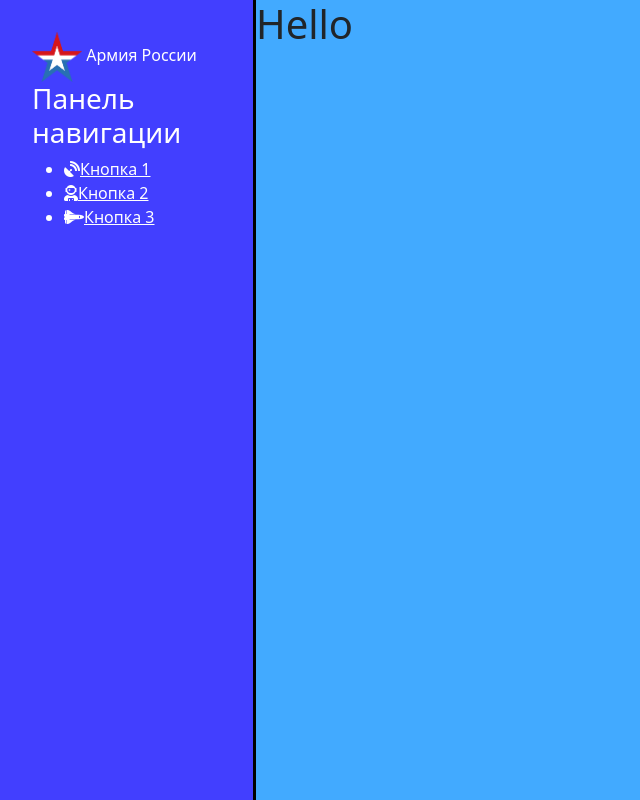
After one commit to protege666/ex_forD, a Django app: page / in a window 1280 px wide. The commit adds this page. Shown: the whole page, without its empty margins (0-640 px from the left). Run offline with Django 3.2, Linux system fonts and the light colour scheme; some libraries are stand-ins or nearby versions.

Commit message:
add first page, static folder, template folder

```diff
--- a/ex_forD/settings.py
+++ b/ex_forD/settings.py
@@ -37,6 +37,7 @@ INSTALLED_APPS = [
     'django.contrib.sessions',
     'django.contrib.messages',
     'django.contrib.staticfiles',
+    'main',
 ]
 
 MIDDLEWARE = [
@@ -119,6 +120,11 @@ USE_TZ = True
 
 STATIC_URL = '/static/'
 
+STATICFILES_DIR = [
+    BASE_DIR / "static",
+    '/var/www/static/',
+]
+
 # Default primary key field type
 # https://docs.djangoproject.com/en/3.2/ref/settings/#default-auto-field
 
--- a/ex_forD/urls.py
+++ b/ex_forD/urls.py
@@ -15,7 +15,12 @@ Including another URLconf
 """
 from django.contrib import admin
 from django.urls import path
+from main import views
+from django.conf import settings
+from django.conf.urls.static import static
+
 
 urlpatterns = [
     path('admin/', admin.site.urls),
-]
+    path('', views.index)
+] + static(settings.STATIC_URL, document_root=settings.STATIC_ROOT)
--- /dev/null
+++ b/main/static/main/css/index.css
@@ -0,0 +1,21 @@
+.logoimg{
+    width: 50px;
+    height: 50px;
+}
+body{
+    background: #42AAFF;
+}
+
+aside{
+    float:left;
+    background: #423FFF;
+    width: 20%;
+    padding: 2.5%;
+    height: 100vh;
+    color: white;
+    border-right: 3px solid black;
+}
+
+a{
+    color: white;
+}
--- a/main/templates/main/index.html
+++ b/main/templates/main/index.html
@@ -1,13 +1,7 @@
-<!doctype html>
-<html lang="ru">
-<head>
-    <meta charset="UTF-8">
-    <meta name="viewport"
-          content="width=device-width, user-scalable=no, initial-scale=1.0, maximum-scale=1.0, minimum-scale=1.0">
-    <meta http-equiv="X-UA-Compatible" content="ie=edge">
-    <title>Document</title>
-</head>
-<body>
+{% extends 'main/template_page.html' %}
 
-</body>
-</html>
+{% block title %}Главная страница{% endblock %}
+
+{% block body %}
+<h1>Hello</h1>
+{% endblock %}
--- /dev/null
+++ b/main/templates/main/template_page.html
@@ -0,0 +1,31 @@
+{% load static %}
+<!doctype html>
+<html lang=ru>
+<head>
+    <meta charset="UTF-8">
+    <meta name="viewport"
+          content="width=device-width, user-scalable=no, initial-scale=1.0, maximum-scale=1.0, minimum-scale=1.0">
+    <meta http-equiv="X-UA-Compatible" content="ie=edge">
+    <title>{% block title %} {% endblock %}</title>
+    <link rel="stylesheet" href="https://cdn.jsdelivr.net/npm/bootstrap@5.1.1/dist/css/bootstrap.min.css">
+    <link rel="stylesheet" href="https://use.fontawesome.com/releases/v5.8.2/css/all.css">
+    <link rel="stylesheet" href="{% static "main/css/index.css" %}">
+</head>
+<body>
+    <aside>
+        <img class = "logoimg" src="{% static "main/img/logo_rus_army.png" %}" alt="logo_army" >
+        <span class="logo">Армия России</span>
+        <h3>Панель навигации</h3>
+        <ul>
+            <a href=""><li><i class="fas fa-satellite-dish"></i>Кнопка 1</li></a>
+            <a href=""><li><i class="fas fa-user-astronaut"></i></i>Кнопка 2</li></a>
+            <a href=""><li><i class="fas fa-space-shuttle"></i>Кнопка 3</li></a>
+        </ul>
+    </aside>
+    <main>
+        {% block body %}
+        {% endblock %}
+    </main>
+
+</body>
+</html>
--- a/main/views.py
+++ b/main/views.py
@@ -1,3 +1,5 @@
 from django.shortcuts import render
 
-# Create your views here.
+
+def index(request):
+    return render(request, 'main/index.html')
```
Also changed, not shown: db.sqlite3 (added), main/static/main/img/logo_rus_army.png (added).
